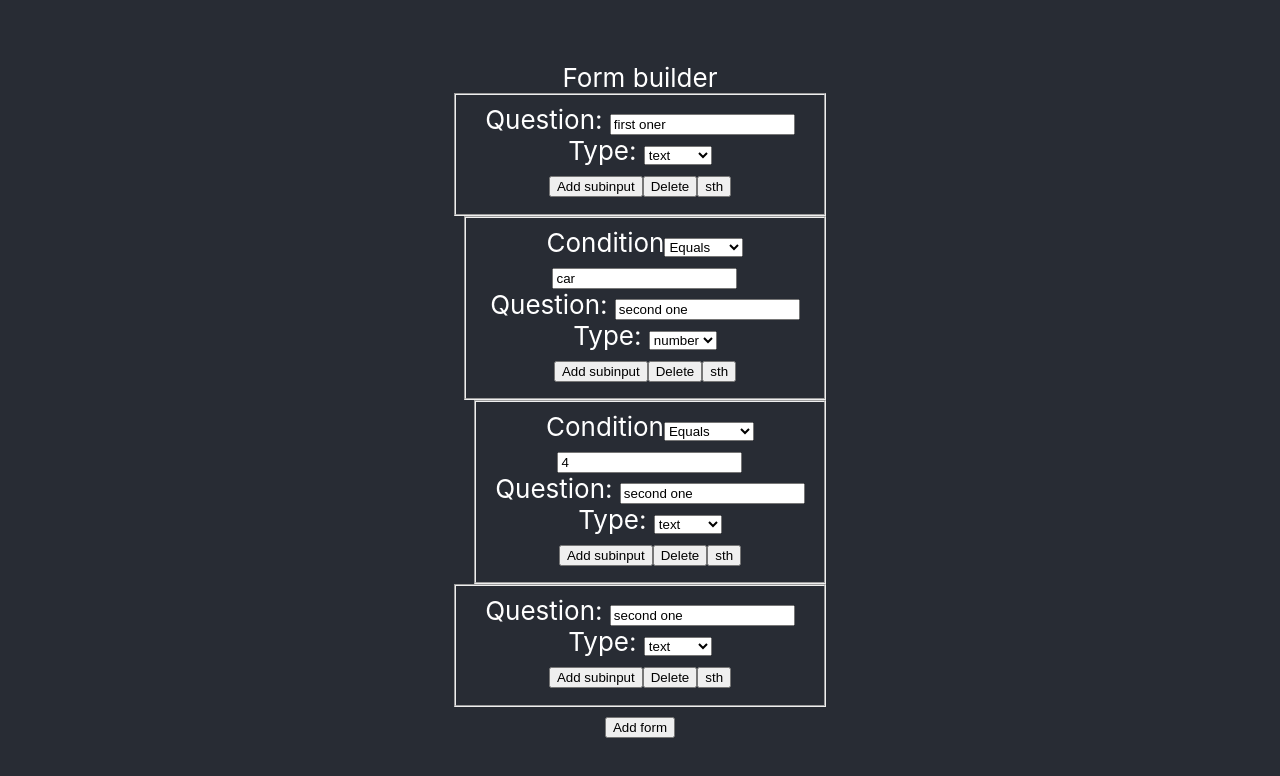
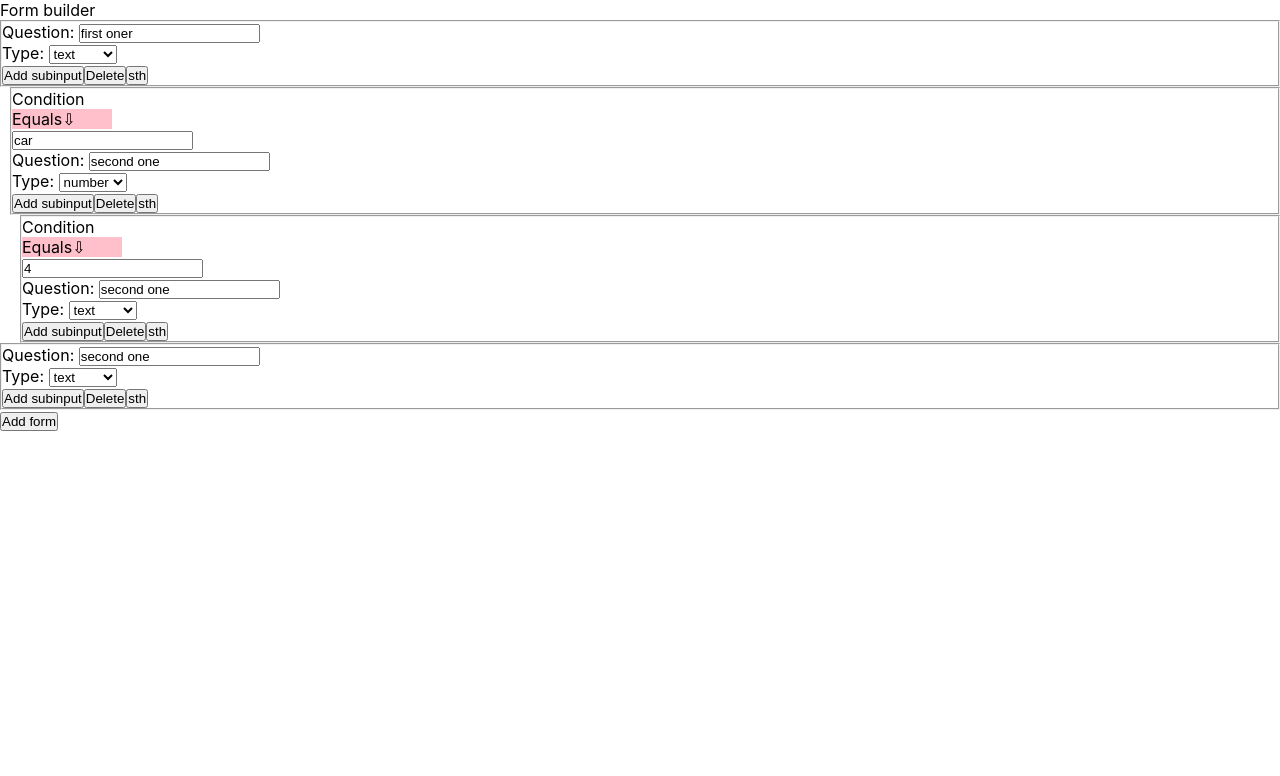
Before and after one commit to pawellicznerski/form-builder, a React (Create React App) app: page / in a window 1280 px wide. Shown: the top 776 px of the page. Built offline with nearby package versions, Linux system fonts and the light colour scheme.

Commit message:
adding select class

```diff
--- a/src/App.css
+++ b/src/App.css
@@ -1,32 +1,24 @@
-.App {
-  text-align: center;
-}
+.select_chosen {
+  cursor: pointer;
+  background-color: pink;
+  width: 100px; }
 
-.App-logo {
-  animation: App-logo-spin infinite 20s linear;
-  height: 40vmin;
-}
+.select__datalist {
+  margin-top: 5px;
+  overflow-x: auto;
+  width: 100px;
+  display: none;
+  position: absolute;
+  background-color: yellow; }
+  .select__datalist_show {
+    display: block; }
+  .select__datalist__item {
+    font-size: 17px;
+    cursor: pointer; }
+    .select__datalist__item:hover {
+      background-color: green; }
 
-.App-header {
-  background-color: #282c34;
-  min-height: 100vh;
-  display: flex;
-  flex-direction: column;
-  align-items: center;
-  justify-content: center;
-  font-size: calc(10px + 2vmin);
-  color: white;
-}
-
-.App-link {
-  color: #61dafb;
-}
-
-@keyframes App-logo-spin {
-  from {
-    transform: rotate(0deg);
-  }
-  to {
-    transform: rotate(360deg);
-  }
-}
+* {
+  margin: 0;
+  padding: 0;
+  box-sizing: border-box; }
--- /dev/null
+++ b/src/App.scss
@@ -0,0 +1,7 @@
+@import "./components/conditionForm.scss";
+
+*{
+  margin:0;
+  padding: 0;
+  box-sizing:border-box;
+}
--- a/src/components/ConditionForm.js
+++ b/src/components/ConditionForm.js
@@ -1,42 +1,120 @@
 import React, {Component} from 'react';
+import classNames from 'classnames/bind';
+
 
 class ConditionForm extends Component{
   constructor(props){
     super(props);
     this.state={
-
+      showDatalist:false,
+      condition:'Equals'
     }
   }
+  // handleClick(){
+  //   this.setState({
+  //     showDatalist:true
+  //   })
+  // }
+  handleOnClick(){
+    this.setState({
+      showDatalist:!this.state.showDatalist
+    })
+  }
+
+  handleOnBlur(){
+    this.setState({
+      showDatalist:false
+    })
+  }
+
+  // handleOnFocus(){
+  //   this.setState({
+  //     showDatalist:true
+  //   })
+  // }
+
+  handleMouseDown(item){
+    this.setState({
+      showDatalist:false,
+      condition:item
+    })
+  }
+
+  djeoidje(selectOptions){
+  const template =<div>
+    <div
+      className="select_chosen"
+      onClick={this.handleOnClick.bind(this)}
+      onBlur={this.handleOnBlur.bind(this)}>
+      {this.state.condition}&#8681;
+    </div>
+    <ul
+      className={classNames({
+        'select__datalist':true,
+        'select__datalist_show':this.state.showDatalist,
+      })}>
+      {
+        selectOptions.map((item, index)=>{ return (
+          <li
+            className={classNames({
+              'select__datalist__item':true,
+            })}
+            key={index}
+
+            onMouseDown={()=>this.handleMouseDown(item)}>
+            {item}
+          </li>)
+        })
+      }
+    </ul>
+  </div>;
+
+    return template;
+  }
+
+
 
   renderOptions(conditionType, conditionValue){
     if(conditionType==='number'){
+      const selectOptions= ['Equals', 'Grater', 'Lower'];
+
+      // return(
+      //   <select
+      //     id={this.props.id}
+      //     onChange={this.props.handleChange.bind(this)}
+      //     name="conditionType"
+      //   >
+      //     <option value="Equals">Equals</option>
+      //     <option value="Grater">Grater than</option>
+      //     <option value="Lower">Lower than</option>
+      //   </select>
+      // )
       return(
-        <select
-          id={this.props.id}
-          onChange={this.props.handleChange.bind(this)}
-          name="conditionType"
-        >
-          <option value="Equals">Equals</option>
-          <option value="Grater">Grater than</option>
-          <option value="Lower">Lower than</option>
-        </select>
+        this.djeoidje(selectOptions)
       )
     } else{
+      const selectOptions= ['Equals', 'Unequals'];
+
+      // return(
+      //   <select
+      //     id={this.props.id}
+      //     onChange={this.props.handleChange.bind(this)}
+      //     name="conditionType"
+      //   >
+      //     <option value="Equals">Equals</option>
+      //     <option value="Unequals">Unequals</option>
+      //   </select>
+      // )
       return(
-        <select
-          id={this.props.id}
-          onChange={this.props.handleChange.bind(this)}
-          name="conditionType"
-        >
-          <option value="Equals">Equals</option>
-          <option value="Unequals">Unequals</option>
-        </select>
+        this.djeoidje(selectOptions)
       )
     }
   }
 
   renderFatherValue(conditionType, conditionValue){
     if(conditionType==='radio'){
+      const selectOptions= ['yes', 'no'];
+
       return(
         <select
           onChange={this.props.handleChange.bind(this)}
@@ -48,6 +126,9 @@ class ConditionForm extends Component{
           <option value="no">no</option>
         </select>
       )
+      // return(
+      //   this.djeoidje(selectOptions)
+      // )
     } else if(conditionType==='number'){
       return(<div>
         <input
--- /dev/null
+++ b/src/components/_conditionForm.scss
@@ -0,0 +1,55 @@
+.select_chosen{
+  cursor: pointer;
+  background-color: pink;
+  width: 100px;
+}
+
+.select__datalist{
+  margin-top: 5px;
+  // height: 100px;
+  overflow-x: auto;
+  width: 100px;
+  display: none;
+  position: absolute;
+  background-color: yellow;
+  &_show{
+    display: block;
+  }
+  &__item{
+    font-size: 17px;
+    cursor: pointer;
+    &:hover{
+      background-color: green;
+    }
+  }
+
+}
+
+// .autocomplete{
+//   width:300px;
+//   height:300px;
+//   padding: 30px;
+//   &__input{
+//     width:300px;
+//     height:40px;
+//     padding: 3px;
+//     font-size: 17px;
+//     &_focused{
+//       border: 2px solid green;
+//     }
+//   }
+//   &__datalist{
+//     margin-top: 5px;
+//     height: 100px;
+//     overflow-x: auto;
+//     width: 300px;
+//     display: none;
+//     &_show{
+//       display: block;
+//     }
+//     &__item{
+//       font-size: 17px;
+//       cursor: pointer;
+//     }
+//   }
+// }
```
Also changed, not shown: package.json (+6 -1 lines), 1 other file (tests, documents, lock files or other folders).
